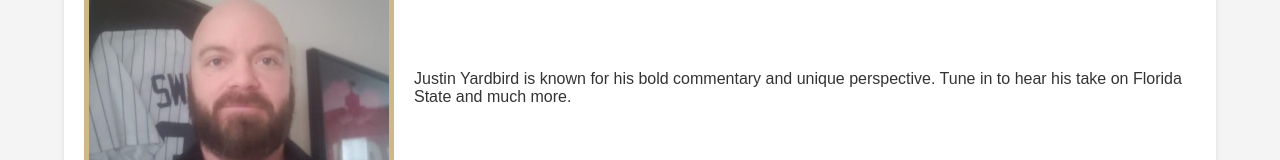
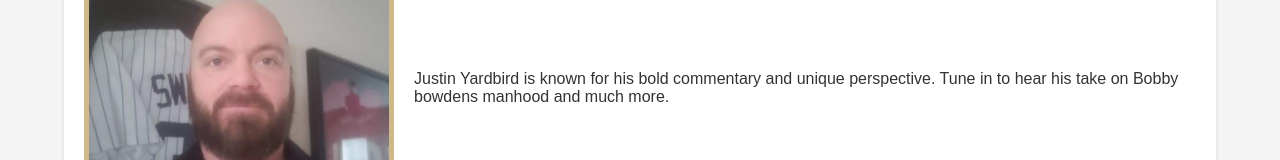
Before and after one commit to Common-Sense-Podcast/Common-Sense-Podcast, a plain HTML site: page index.html in a window 1280 px wide. Shown: the part 565-725 px from the top of the page. Drawn offline with Linux system fonts and the light colour scheme.

Commit message:
Update index.html

```diff
--- a/index.html
+++ b/index.html
@@ -23,7 +23,7 @@
                 <h2>Justin Yardbird</h2>
                 <div class="host-info">
                     <img src="IMG_8427.JPG" alt="Justin Yardbird">
-                    <p>Justin Yardbird is known for his bold commentary and unique perspective. Tune in to hear his take on Florida State and much more.</p>
+                    <p>Justin Yardbird is known for his bold commentary and unique perspective. Tune in to hear his take on Bobby bowdens manhood and much more.</p>
                 </div>
             </section>
         </div>
```
